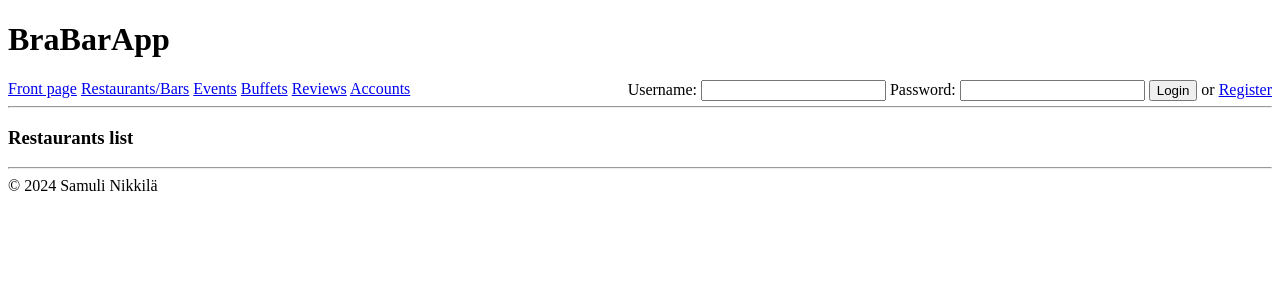
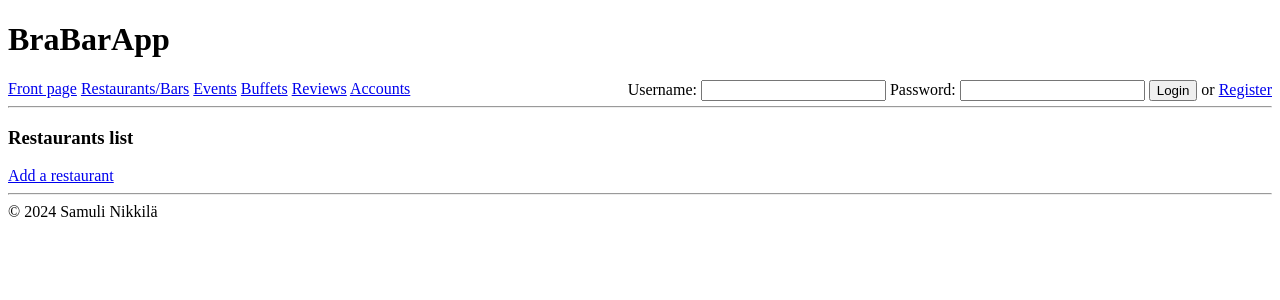
Before and after one commit to sanikk/brabarapp, a Flask app: page /restaurants in a window 1280 px wide. Shown: the top 300 px of the page. Run offline with Flask 3, Linux system fonts and the light colour scheme; data that the repository does not hold is empty.

Commit message:
restaurants_list template update
added add a restaurant-button

```diff
--- a/templates/restaurants_list.html
+++ b/templates/restaurants_list.html
@@ -9,4 +9,5 @@
     {% endfor %}
 </ul>
 
+<a href="/restaurants/new">Add a restaurant</a>
 {% endblock %}
```
